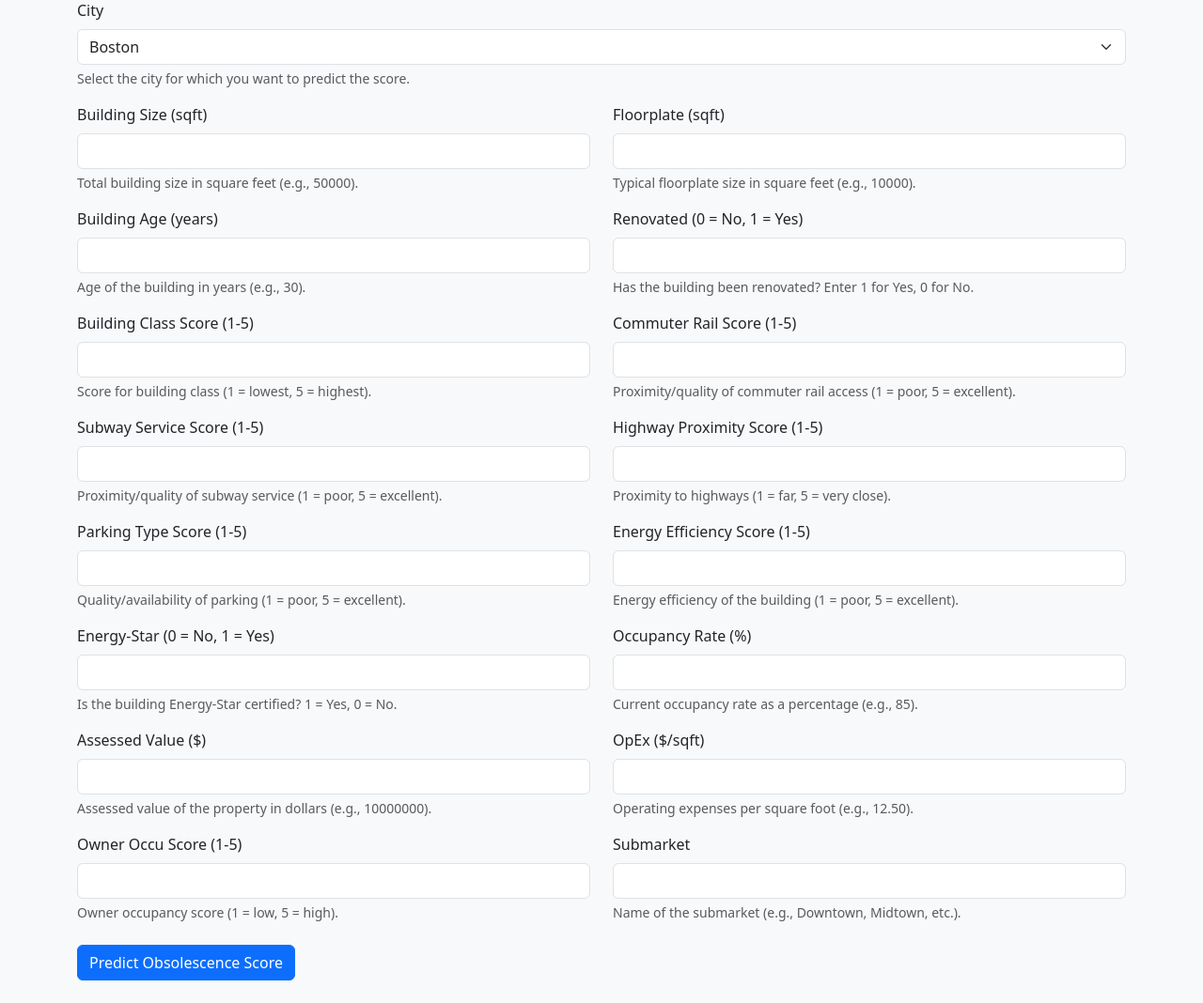
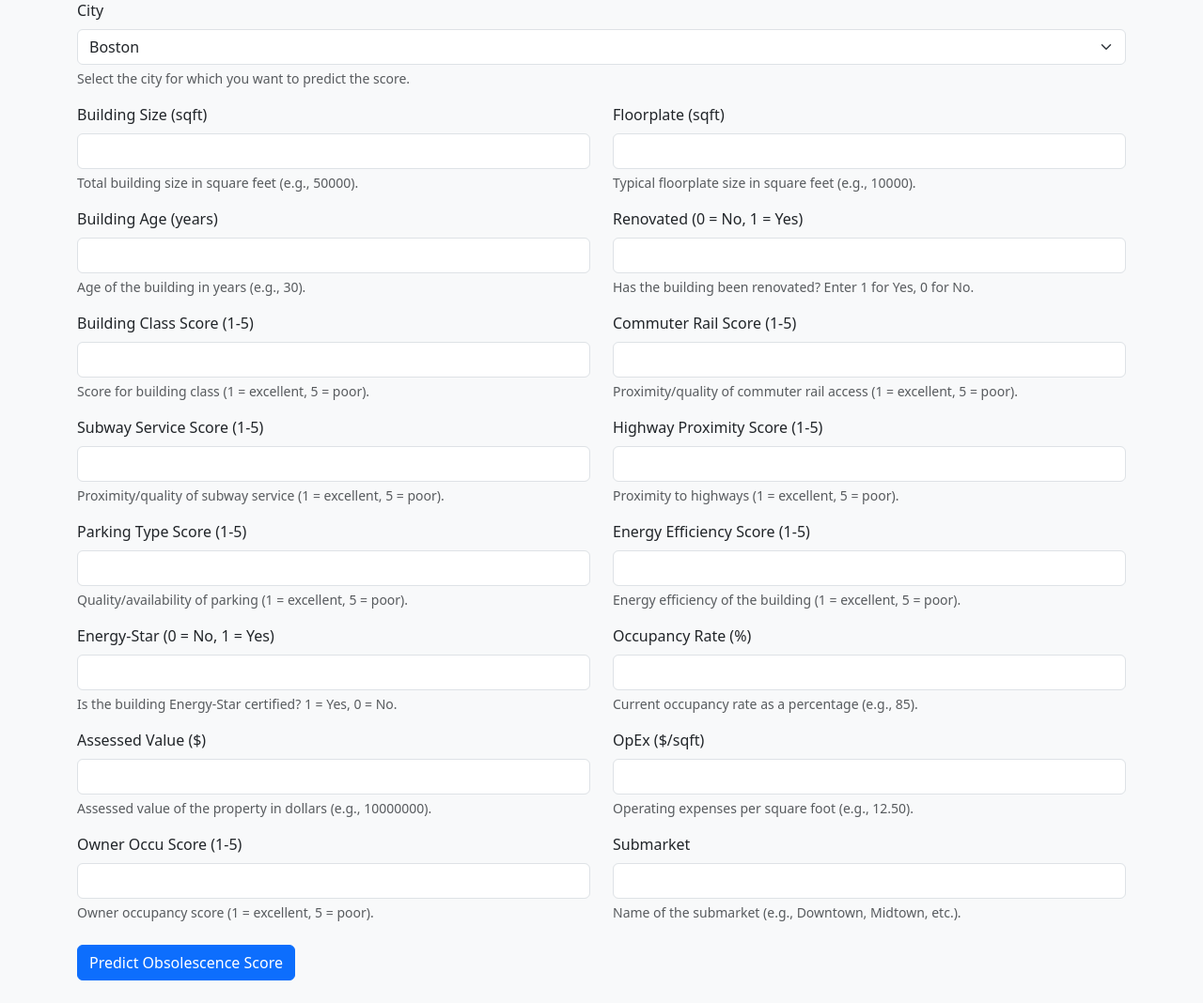
Before and after one commit to zulalakarsu/obso, a Flask app: page / in a window 1280 px wide. Shown: the part 143-1211 px from the top of the page at 94% size. Run offline with Flask 3, Linux system fonts and the light colour scheme; parts of the project's set-up code (start-up, migrations or seed data) failed here and were passed over.

Commit message:
Update UI: reverse score guidance (1=excellent, 5=poor) and other recent changes

```diff
--- a/templates/index.html
+++ b/templates/index.html
@@ -93,36 +93,36 @@
                 <div class="col-md-6">
                     <label for="Building Class Score" class="form-label">Building Class Score (1-5)</label>
                     <input type="number" min="1" max="5" class="form-control" id="Building Class Score" name="Building Class Score" required>
-                    <div class="form-text">Score for building class (1 = lowest, 5 = highest).</div>
+                    <div class="form-text">Score for building class (1 = excellent, 5 = poor).</div>
                 </div>
                 <div class="col-md-6">
                     <label for="Commuter Rail Score" class="form-label">Commuter Rail Score (1-5)</label>
                     <input type="number" min="1" max="5" class="form-control" id="Commuter Rail Score" name="Commuter Rail Score" required>
-                    <div class="form-text">Proximity/quality of commuter rail access (1 = poor, 5 = excellent).</div>
+                    <div class="form-text">Proximity/quality of commuter rail access (1 = excellent, 5 = poor).</div>
                 </div>
             </div>
             <div class="row mt-3">
                 <div class="col-md-6">
                     <label for="Subway Service Score" class="form-label">Subway Service Score (1-5)</label>
                     <input type="number" min="1" max="5" class="form-control" id="Subway Service Score" name="Subway Service Score" required>
-                    <div class="form-text">Proximity/quality of subway service (1 = poor, 5 = excellent).</div>
+                    <div class="form-text">Proximity/quality of subway service (1 = excellent, 5 = poor).</div>
                 </div>
                 <div class="col-md-6">
                     <label for="Highway Proximity Score" class="form-label">Highway Proximity Score (1-5)</label>
                     <input type="number" min="1" max="5" class="form-control" id="Highway Proximity Score" name="Highway Proximity Score" required>
-                    <div class="form-text">Proximity to highways (1 = far, 5 = very close).</div>
+                    <div class="form-text">Proximity to highways (1 = excellent, 5 = poor).</div>
                 </div>
             </div>
             <div class="row mt-3">
                 <div class="col-md-6">
                     <label for="Parking Type Score" class="form-label">Parking Type Score (1-5)</label>
                     <input type="number" min="1" max="5" class="form-control" id="Parking Type Score" name="Parking Type Score" required>
-                    <div class="form-text">Quality/availability of parking (1 = poor, 5 = excellent).</div>
+                    <div class="form-text">Quality/availability of parking (1 = excellent, 5 = poor).</div>
                 </div>
                 <div class="col-md-6">
                     <label for="Energy_Efficiency Score" class="form-label">Energy Efficiency Score (1-5)</label>
                     <input type="number" min="1" max="5" class="form-control" id="Energy_Efficiency Score" name="Energy_Efficiency Score" required>
-                    <div class="form-text">Energy efficiency of the building (1 = poor, 5 = excellent).</div>
+                    <div class="form-text">Energy efficiency of the building (1 = excellent, 5 = poor).</div>
                 </div>
             </div>
             <div class="row mt-3">
@@ -153,7 +153,7 @@
                 <div class="col-md-6">
                     <label for="Owner Occu Score" class="form-label">Owner Occu Score (1-5)</label>
                     <input type="number" min="1" max="5" class="form-control" id="Owner Occu Score" name="Owner Occu Score" required>
-                    <div class="form-text">Owner occupancy score (1 = low, 5 = high).</div>
+                    <div class="form-text">Owner occupancy score (1 = excellent, 5 = poor).</div>
                 </div>
                 <div class="col-md-6">
                     <label for="Submarket" class="form-label">Submarket</label>
```
